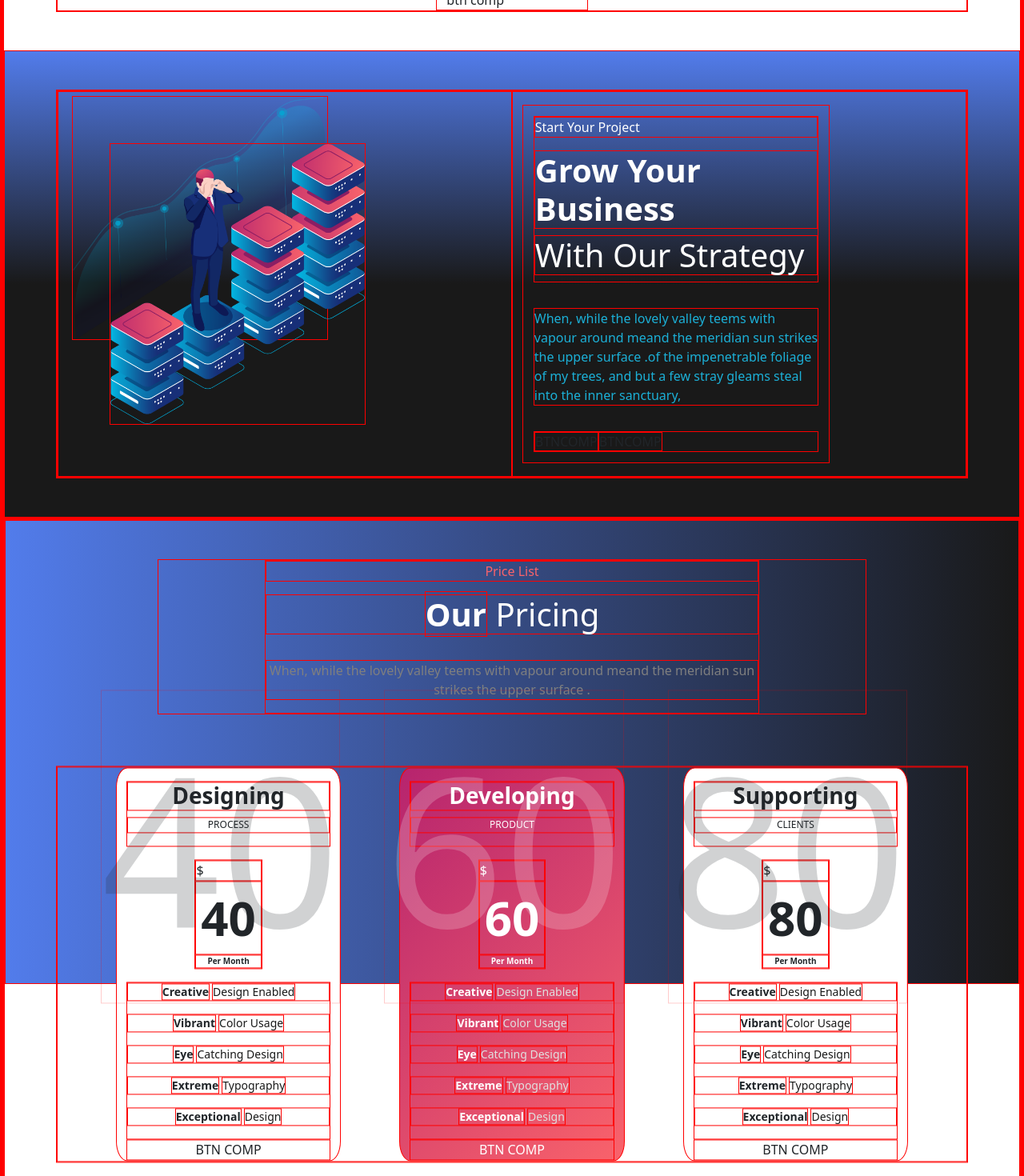
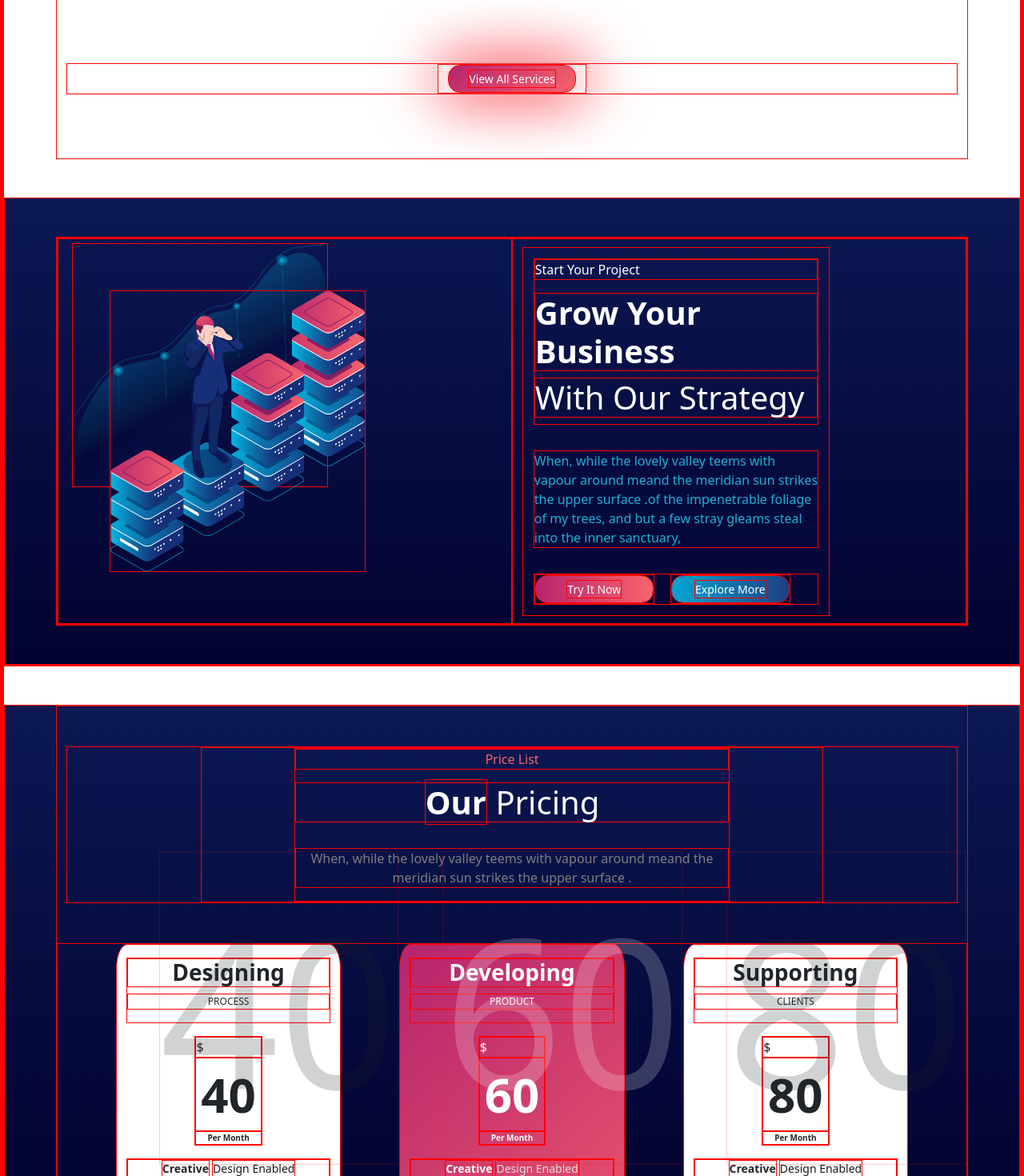
Before and after one commit to giancarlogiorgiocroce/proj-html-vuejs, a Vue app in the folder proj-html-vuejs/: page / in a window 1280 px wide. Shown: the part 1330-2800 px from the top of the page at 80% size. Built offline with nearby package versions, Linux system fonts and the light colour scheme.

Commit message:
Aggiunti tutti i bottoni tramite apposito Componente

```diff
--- a/proj-html-vuejs/src/assets/style/_vars.scss
+++ b/proj-html-vuejs/src/assets/style/_vars.scss
@@ -17,3 +17,6 @@ $txt-grey-2: rgb(136, 136, 136);
 $magenta: rgb(182, 36, 110);
 $dark-blue: rgb(11, 24, 82);
 $dark-blue-2: rgb(2, 2, 48);
+
+$btn-blue-1: rgb(3, 166, 210);
+$btn-blue-2: rgb(31, 63, 131);
--- a/proj-html-vuejs/src/components/main_comps/MainJumbo.vue
+++ b/proj-html-vuejs/src/components/main_comps/MainJumbo.vue
@@ -26,6 +26,7 @@ export default {
     components: { JumboCard },
     data(){
         return{
+            // Props per JumboText
             jumboOne: "Start Your Project",
             jumboTwo:"Grow Your Business",
             jumboThree: "With our strategy",
@@ -40,7 +41,7 @@ export default {
 @import '../../assets/style/vars';
 
 section{
-    background: linear-gradient($bg-blue, $bg-dark-4 50%);
+    background: linear-gradient($dark-blue, $dark-blue-2);
     padding: 3rem;
     .image{
         padding: 4rem;
--- a/proj-html-vuejs/src/components/main_comps/MainLatest.vue
+++ b/proj-html-vuejs/src/components/main_comps/MainLatest.vue
@@ -23,7 +23,12 @@
                 <h6>{{el.title}}</h6>
                 <p>{{el.description}}</p>
             </div>
-            <div>BTNCOMP</div>
+            <div class="btn-container">
+                <ButtonsComp
+                    :text="this.BtnText"
+                    :textColor="this.BtnTextColor"
+                />
+            </div>
         </div>
     </div>
 </section>
@@ -31,8 +36,9 @@
 
 <script>
 import TripleTitle from '../utils_comp/TripleTitle.vue';
+import ButtonsComp from '../utils_comp/ButtonsComp.vue';
 export default {
-    components: { TripleTitle },
+    components: { TripleTitle, ButtonsComp },
     data(){
         return{
             // Props per TripleTitle
@@ -40,6 +46,9 @@ export default {
             tripleTitleTwo:"latest",
             tripleTitleThree: "posts",
             tripleTitleFour: "When, while the lovely valley teems with vapour around meand the meridian sun strikes the upper surface .",
+            // Props per ButtonsComp
+            BtnText: "Read more",
+            BtnTextColor: "rgb(127, 127, 127)",
             // Data per latest posts
             latestPostArray:[
                 {
@@ -81,13 +90,13 @@ export default {
     .row.second{
         .my-card{
             color:white;
-            background: linear-gradient(135deg, $bg-dark-4, $bg-blue 100%);
+            background: linear-gradient(135deg, $dark-blue, $dark-blue-2);
             padding: 3rem 1rem 2rem;
-            margin: 1rem;
+            margin: 1.5rem;
             border-radius: 25px;
             .text{
                 width: 85%;
-                margin-bottom: 1rem;
+                margin: 0 1rem 1rem 0;
             }
             p{
                 font-size: 13px;
@@ -96,6 +105,9 @@ export default {
             h6{
                 margin: 1rem 0;
                 font-weight: bold;
+            }
+            .btn-container{
+                width: 150px;
             }
         }
         .my-card.active{
@@ -114,6 +126,9 @@ export default {
                 border-radius: 25px;
                 filter: brightness(0.7);
             }
+            .btn-container{
+                margin-right: -1rem;
+            }
         }
     }
 }
--- a/proj-html-vuejs/src/components/main_comps/MainPricing.vue
+++ b/proj-html-vuejs/src/components/main_comps/MainPricing.vue
@@ -1,5 +1,6 @@
 <template>
 <section>
+    <div class="container my-container">
         <div class="first-row">
             <div>
                 <TripleTitle
@@ -10,7 +11,6 @@
                 />
             </div>
         </div>
-    <div class="container my-container">
         <div class="second row justify-content-evenly">
             <div
                 class="col-3 my-card text-center"
@@ -37,7 +37,19 @@
                     </p>
                 </div>
                 <div class="btn-container">
-                    BTN COMP
+                    <ButtonsComp
+                        v-if="i%2"
+                        :text="this.BtnText"
+                        :textColor="this.BtnColor2"
+                    />
+                    <ButtonsComp
+                        v-else
+                        :deg="this.BtnDeg"
+                        :color1="this.BtnColor1"
+                        :color2="this.BtnColor2"
+                        :text="this.BtnText"
+                        :textColor="this.BtnTextColor"
+                    />
                 </div>
             </div>
         </div>
@@ -48,8 +60,9 @@
 
 <script>
 import TripleTitle from '../utils_comp/TripleTitle.vue';
+import ButtonsComp from '../utils_comp/ButtonsComp.vue';
 export default {
-    components: { TripleTitle },
+    components: { TripleTitle, ButtonsComp },
     data(){
         return{
             // Props per TripleTitle
@@ -57,6 +70,12 @@ export default {
             tripleTitleTwo:"our",
             tripleTitleThree: "pricing",
             tripleTitleFour: "When, while the lovely valley teems with vapour around meand the meridian sun strikes the upper surface .",
+            // Props per ButtonsComp
+            BtnDeg: "180deg",
+            BtnColor1: "rgb(182, 36, 110)",
+            BtnColor2: "rgb(249, 99, 107)",
+            BtnText: "order now     →",
+            BtnTextColor: "white",
             // Data per card prodotti
             functionalitiesArray:[
                 {
@@ -157,17 +176,14 @@ export default {
 @import '../../assets/style/vars';
 
 section{
+    background: linear-gradient($dark-blue, $dark-blue-2 70%, white 70%);
+    margin: 3rem auto 6rem;
     .first-row{
-        background: linear-gradient(90deg, $bg-blue, $bg-dark-4);
-        padding: 3rem 0 21rem;
+        margin: 50px 0;
         div{
             margin: 0 15%;
             color: white;
         }
-    }
-
-    .my-container{
-        transform: translate(0, -55%);
     }
 }
 
@@ -189,8 +205,8 @@ section{
     }
     .price-shadow{
         position: absolute;
-        bottom: 40%;
-        right: 0;
+        bottom: 54%;
+        left: 19%;
         font-size: 260px;
         opacity: (0.2);
 
@@ -225,6 +241,11 @@ section{
             color: #191919;
         }
     }
+    .btn-container{
+        width: 200px;
+        margin: 3rem auto;
+
+    }
 }
 
 .my-card.odd{
--- a/proj-html-vuejs/src/components/main_comps/MainServices.vue
+++ b/proj-html-vuejs/src/components/main_comps/MainServices.vue
@@ -27,7 +27,13 @@
 
     <div class="row button justify-content-center">
         <div class="col-2">
-            btn comp
+            <ButtonsComp
+                :deg="this.BtnDeg"
+                :color1="this.BtnColor1"
+                :color2="this.BtnColor2"
+                :text="this.BtnText"
+                :textColor="this.BtnTextColor"
+            />
         </div>
     </div>
 </section>
@@ -35,8 +41,9 @@
 
 <script>
 import TripleTitle from '../utils_comp/TripleTitle.vue';
+import ButtonsComp from '../utils_comp/ButtonsComp.vue';
 export default {
-    components: { TripleTitle },
+    components: { TripleTitle, ButtonsComp },
     data() {
         return {
             cardInfoArray: [
@@ -66,6 +73,13 @@ export default {
             tripleTitleTwo:"what",
             tripleTitleThree: "we do",
             tripleTitleFour: "When, while the lovely valley teems with vapour around meand the",
+
+            // Props per ButtonsComp
+            BtnDeg: "135deg",
+            BtnColor1: "rgb(182, 36, 110)",
+            BtnColor2: "rgb(249, 99, 107)",
+            BtnText: "view all services",
+            BtnTextColor: "white",
         };
     },
 }
@@ -83,10 +97,11 @@ section{
             width: 100%;
         }
     }
-    .button{
-        div{
-            box-shadow: 5px 5px 5px red;
-        }
+}
+.button.row{
+    margin: 5rem 0;
+    div{
+        box-shadow: 0 0 75px 1px rgb(249, 99, 107);
     }
 }
 </style>
--- /dev/null
+++ b/proj-html-vuejs/src/components/utils_comp/ButtonsComp.vue
@@ -0,0 +1,52 @@
+<template>
+<div class="d-flex justify-content-center align-items-center" :style="addLinearGradient()">
+    <a :style="addTextColor()">
+        {{text}}
+    </a>
+</div>
+</template>
+
+<script>
+export default {
+    props:{
+        text: String,
+        deg: String,
+        color1: String,
+        color2: String,
+        textColor: String,
+    },
+    data(){
+        return{
+
+        }
+    },
+    methods:{
+        addLinearGradient(){
+            console.log(this.color1, this.color2);
+            return `background: linear-gradient(${this.deg}, ${this.color1}, ${this.color2})`;
+        },
+        addTextColor(){
+            return `color: ${this.textColor}`;
+        }
+    }
+
+}
+</script>
+
+<style scoped lang="scss">
+@import '../../assets/style/vars';
+div{
+    min-width: 75px;
+    padding: 5px;
+    border-radius: 15px;
+    background-color: white;
+}
+a{
+    text-transform: capitalize;
+    font-size: 14px;
+    &:hover{
+        cursor: pointer;
+        color: black !important;
+    }
+}
+</style>
--- a/proj-html-vuejs/src/components/utils_comp/JumboCard.vue
+++ b/proj-html-vuejs/src/components/utils_comp/JumboCard.vue
@@ -7,24 +7,57 @@
         <h1 v-if="jumboThirdText" class="bold">{{jumboThirdText}}</h1>
     </div>
     <p class="description">{{jumboDescription}}</p>
-    <div class="btn-container">
-        <span>BTNCOMP</span>
-        <span>BTNCOMP</span>
+    <div class="btn-container d-flex">
+        <span>
+            <ButtonsComp
+                :deg="this.deg"
+                :color1="this.redColor1"
+                :color2="this.redColor2"
+                :text="this.redText"
+                :textColor="this.textColor"
+            />
+        </span>
+        <span>
+            <ButtonsComp
+                :deg="this.deg"
+                :color1="this.blueColor1"
+                :color2="this.blueColor2"
+                :text="this.blueText"
+                :textColor="this.textColor"
+            />
+        </span>
     </div>
 </div>
 </template>
 
 <script>
+import ButtonsComp from './ButtonsComp.vue';
 
 export default {
-    props:{
+    components: { ButtonsComp},
+    props: {
+        //Per il testo
         jumboPreText: String,
         jumboFirstText: String,
         jumboSecondText: String,
         jumboThirdText: String,
         jumboDescription: String,
+    },
+    data(){
+        return{
+            //Props per JumboBtns
+            deg: "90deg",
+            textColor: "white",
+
+            redColor1: "rgb(182, 36, 110)",
+            redColor2: "rgb(249, 99, 107)",
+            redText: "try it now",
+
+            blueColor1: "rgb(3, 166, 210)",
+            blueColor2: "rgb(31, 63, 131)",
+            blueText: "explore more",
+        }
     }
-
 }
 </script>
 
@@ -45,5 +78,9 @@ export default {
         color: $txt-blue;
         margin: 2rem 0;
     }
+    span{
+        width: 150px;
+        margin-right: 20px;
+    }
 }
 </style>
```
Also changed, not shown: proj-html-vuejs/src/components/FooterComp.vue (+27 -9 lines), proj-html-vuejs/src/components/HeaderComp.vue (+25 -5 lines). Lines whose indentation alone changed are shown as unchanged.
